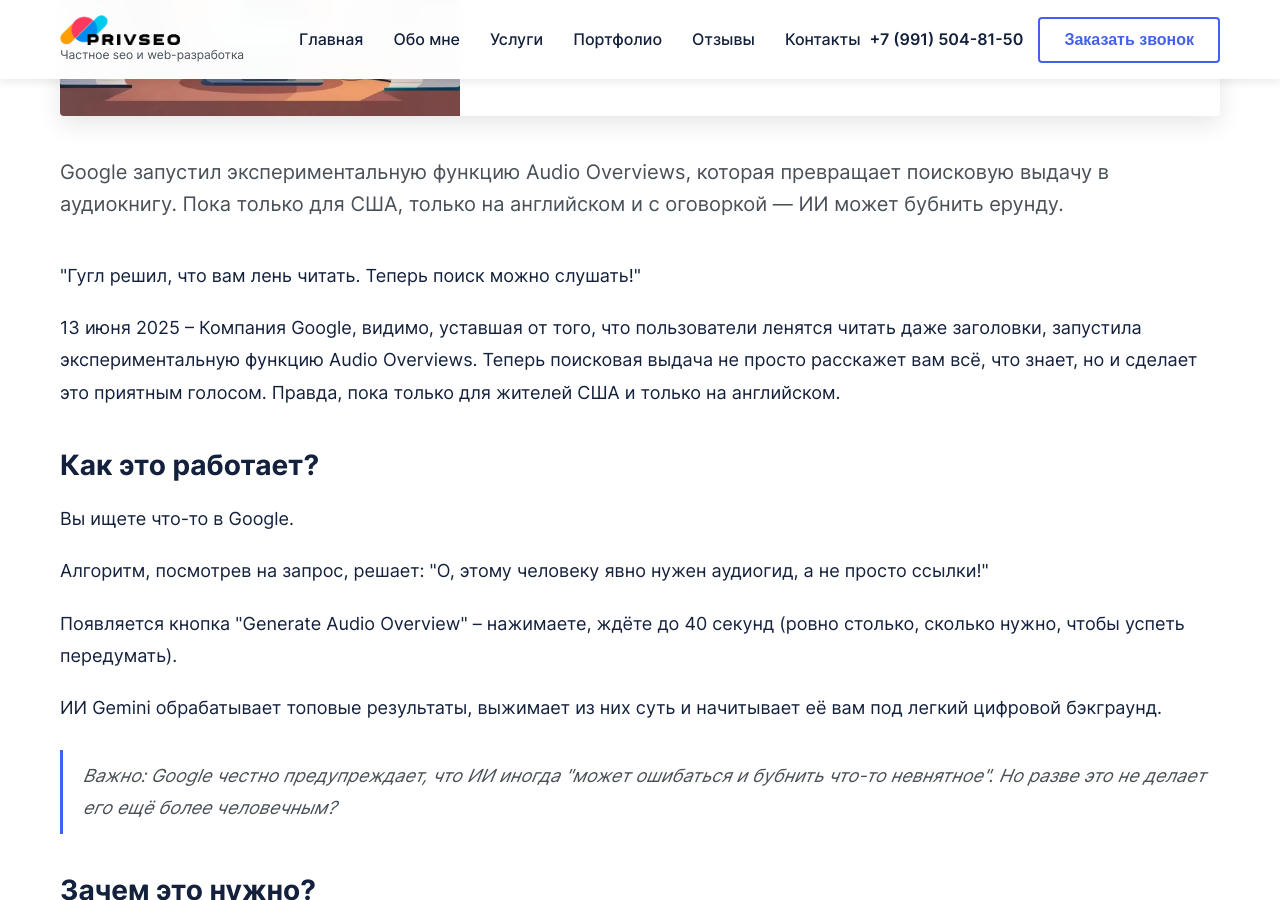
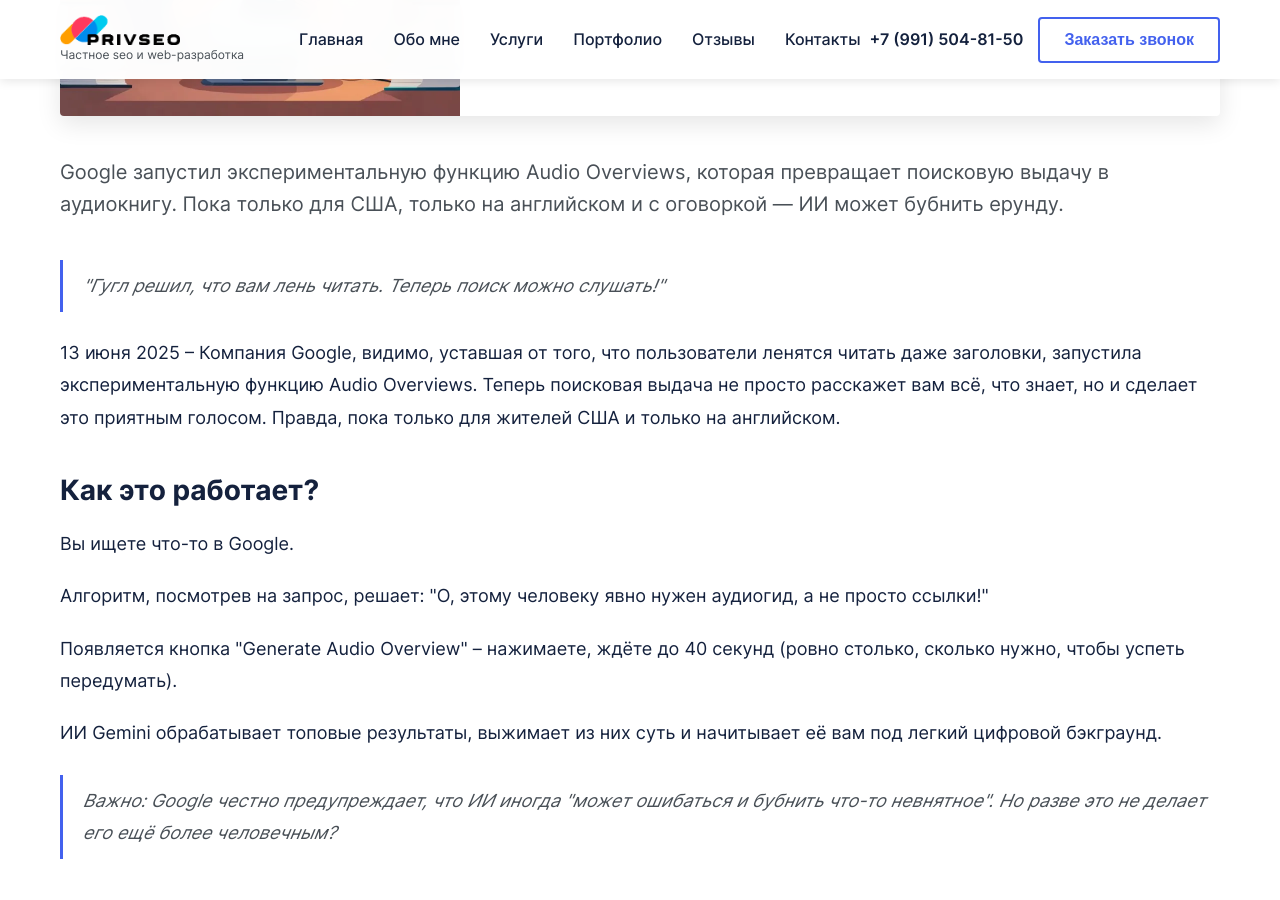
Before and after one commit to PrivateSeo/privateseo.github.io, a Jekyll site: the page built from _posts/news/2025-06-24-google-audio-overviews--teper-poisk-mozhno-slushat.md, in a window 1280 px wide and 900 px high, scrolled down 516 px. Built offline with Jekyll 4.4.1, drawn with Linux system fonts in a browser that asks for light colours.

Commit message:
Update 2025-06-24-google-audio-overviews--teper-poisk-mozhno-slushat.md

```diff
--- a/_posts/news/2025-06-24-google-audio-overviews--teper-poisk-mozhno-slushat.md
+++ b/_posts/news/2025-06-24-google-audio-overviews--teper-poisk-mozhno-slushat.md
@@ -8,7 +8,7 @@
 category: seo
 ---
 
-<p>"Гугл решил, что вам лень читать. Теперь поиск можно слушать!"</p>
+<blockquote class="google-quote">"Гугл решил, что вам лень читать. Теперь поиск можно слушать!"</blockquote>
 <p>13 июня 2025 – Компания Google, видимо, уставшая от того, что пользователи ленятся читать даже заголовки, запустила экспериментальную функцию Audio Overviews. Теперь поисковая выдача не просто расскажет вам всё, что знает, но и сделает это приятным голосом. Правда, пока только для жителей США и только на английском.</p>
 <h2>Как это работает?</h2>
 <div class="feature-box">
```
